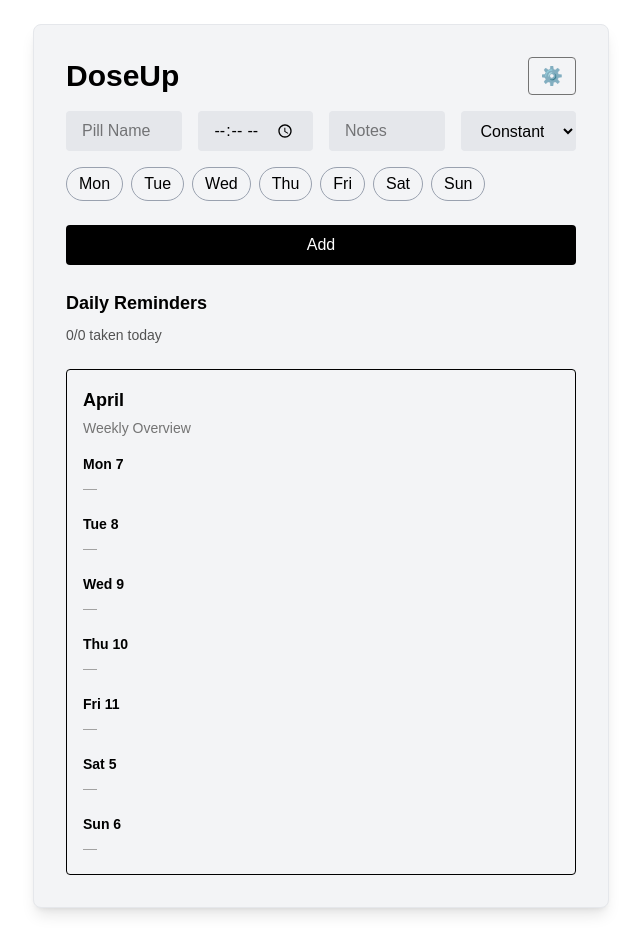
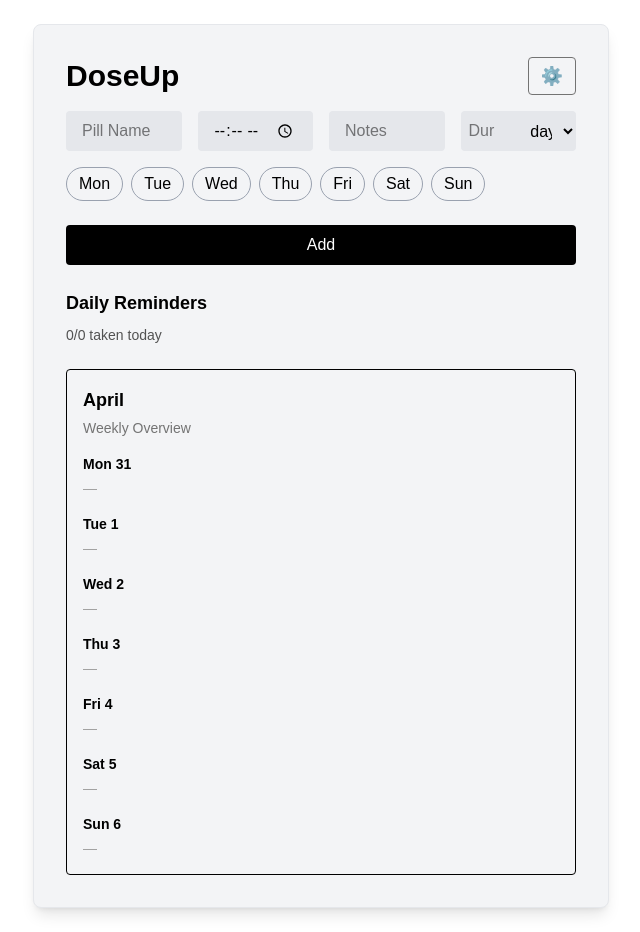
Before and after one commit to seghenasgodom/DoseUp, a Next.js app: page / in a window 1280 px wide. Shown: the whole page, without its empty margins (319-959 px from the left). Built offline with nearby package versions, Linux system fonts and the light colour scheme.

Commit message:
Dark/light toggle, calendar fix, custom duration

```diff
--- a/pages/index.js
+++ b/pages/index.js
@@ -5,7 +5,8 @@ export default function Home() {
   const [pillName, setPillName] = useState('');
   const [time, setTime] = useState('');
   const [description, setDescription] = useState('');
-  const [duration, setDuration] = useState('forever');
+  const [durationValue, setDurationValue] = useState('');
+  const [durationUnit, setDurationUnit] = useState('days');
   const [reminders, setReminders] = useState([]);
   const [darkMode, setDarkMode] = useState(false);
   const [showConfetti, setShowConfetti] = useState(false);
@@ -49,6 +50,11 @@ export default function Home() {
     );
   };
 
+  const calculateDurationDays = () => {
+    const value = parseInt(durationValue) || 0;
+    return durationUnit === 'weeks' ? value * 7 : value;
+  };
+
   const isReminderActive = (reminder) => {
     if (!reminder.duration || reminder.duration === 'forever') return true;
     const createdDate = new Date(reminder.created);
@@ -62,6 +68,7 @@ export default function Home() {
       const color = pillColors[Math.floor(Math.random() * pillColors.length)];
       const takenPerDay = {};
       allDays.forEach((day) => (takenPerDay[day] = false));
+      const duration = durationValue ? calculateDurationDays() : 'forever';
       const newReminder = {
         pillName,
         time,
@@ -77,7 +84,8 @@ export default function Home() {
       setTime('');
       setDescription('');
       setSelectedDays([]);
-      setDuration('forever');
+      setDurationValue('');
+      setDurationUnit('days');
     }
   };
 
@@ -108,16 +116,26 @@ export default function Home() {
   );
   const takenCount = todayReminders.filter((r) => r.takenPerDay[today]).length;
 
+  const getWeekDates = () => {
+    const startOfWeek = new Date();
+    const day = startOfWeek.getDay();
+    const diff = startOfWeek.getDate() - day + (day === 0 ? -6 : 1);
+    startOfWeek.setDate(diff);
+    const dates = [];
+    for (let i = 0; i < 7; i++) {
+      const d = new Date(startOfWeek);
+      d.setDate(d.getDate() + i);
+      dates.push({ day: allDays[i], date: d });
+    }
+    return dates;
+  };
+
   return (
     <main className="min-h-screen bg-white dark:bg-black text-black dark:text-white px-4 py-6 font-sans transition relative overflow-hidden">
       {showConfetti && <Confetti width={window.innerWidth} height={window.innerHeight} />}
 
       {/* Settings Panel */}
-      <div
-        className={`fixed top-0 right-0 h-full w-64 bg-white dark:bg-neutral-900 border-l border-gray-300 dark:border-neutral-700 p-6 z-50 transform transition-transform duration-300 ${
-          showSettings ? 'translate-x-0' : 'translate-x-full'
-        }`}
-      >
+      <div className={`fixed top-0 right-0 h-full w-64 bg-white dark:bg-neutral-900 border-l border-gray-300 dark:border-neutral-700 p-6 z-50 transform transition-transform duration-300 ${showSettings ? 'translate-x-0' : 'translate-x-full'}`}>
         <div className="flex justify-between items-center mb-6">
           <h2 className="text-lg font-semibold">Settings</h2>
           <button onClick={() => setShowSettings(false)}>✖</button>
@@ -144,12 +162,13 @@ export default function Home() {
           <input type="text" value={pillName} onChange={(e) => setPillName(e.target.value)} placeholder="Pill Name" className="bg-gray-200 dark:bg-neutral-800 rounded px-4 py-2" />
           <input type="time" value={time} onChange={(e) => setTime(e.target.value)} className="bg-gray-200 dark:bg-neutral-800 rounded px-4 py-2" />
           <input type="text" value={description} onChange={(e) => setDescription(e.target.value)} placeholder="Notes" className="bg-gray-200 dark:bg-neutral-800 rounded px-4 py-2" />
-          <select value={duration} onChange={(e) => setDuration(e.target.value)} className="bg-gray-200 dark:bg-neutral-800 rounded px-4 py-2">
-            <option value="forever">Constant</option>
-            <option value="7">1 Week</option>
-            <option value="14">2 Weeks</option>
-            <option value="21">3 Weeks</option>
-          </select>
+          <div className="flex">
+            <input type="number" min="0" value={durationValue} onChange={(e) => setDurationValue(e.target.value)} placeholder="Duration" className="bg-gray-200 dark:bg-neutral-800 rounded-l px-2 py-2 w-1/2" />
+            <select value={durationUnit} onChange={(e) => setDurationUnit(e.target.value)} className="bg-gray-200 dark:bg-neutral-800 rounded-r px-2 py-2 w-1/2">
+              <option value="days">days</option>
+              <option value="weeks">weeks</option>
+            </select>
+          </div>
         </div>
 
         <div className="flex flex-wrap gap-2 mb-6">
@@ -188,16 +207,11 @@ export default function Home() {
 
         {/* Weekly Overview with Calendar Dates */}
         <div className="bg-gray-100 dark:bg-neutral-800 p-4 rounded border">
-          <h2 className="text-lg font-semibold mb-1">April</h2>
+          <h2 className="text-lg font-semibold mb-1">{new Date().toLocaleString('en-US', { month: 'long' })}</h2>
           <p className="text-sm text-neutral-500 dark:text-neutral-400 mb-4">Weekly Overview</p>
           <ul className="space-y-4">
-            {allDays.map((day, index) => {
-              const date = new Date();
-              const todayIndex = date.getDay();
-              const adjustedIndex = index === 6 ? 0 : index + 1;
-              const dayDate = new Date();
-              dayDate.setDate(date.getDate() + ((adjustedIndex - todayIndex + 7) % 7));
-              const formattedDate = `${day} ${dayDate.getDate()}`;
+            {getWeekDates().map(({ day, date }) => {
+              const formattedDate = `${day} ${date.getDate()}`;
               const dayReminders = reminders
                 .filter((r) => r.days.includes(day) && isReminderActive(r))
                 .sort((a, b) => a.time.localeCompare(b.time));
```
